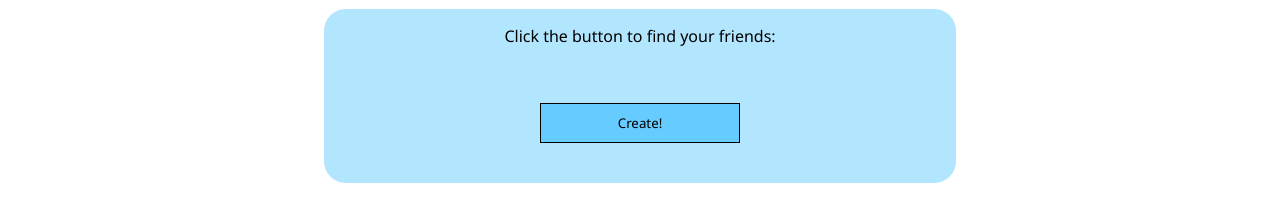
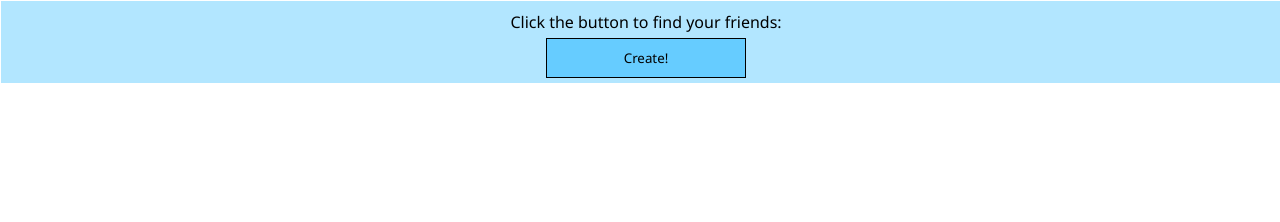
Before and after one commit to melaniecebula/geo.ly, a plain HTML site: page index.html in a window 1280 px wide. Drawn offline with Linux system fonts and the light colour scheme; some packages are replaced by stand-ins of ours.

Commit message:
full screen map

```diff
--- a/index.html
+++ b/index.html
@@ -1,4 +1,5 @@
 <!DOCTYPE html>
+<meta name="viewport" content="width=device-width, initial-scale=1.0, maximum-scale=1.0, user-scalable=no" />
 <html>
 <head>
 
@@ -44,8 +45,8 @@ function showPosition(position){
   lon = position.coords.longitude;
   latlon = new google.maps.LatLng(lat, lon);
   mapholder = document.getElementById('mapholder')
-  mapholder.style.height ='500px';
-  mapholder.style.width ='500px';
+  mapholder.style.height = window.innerHeight-document.getElementById("mytable").offsetHeight-10+"px";
+  mapholder.style.width = window.innerWidth;
 
   var myOptions = {
   center: latlon,zoom:14,
--- a/style.css
+++ b/style.css
@@ -1,17 +1,22 @@
-p{
+body{
 	font-family: 'Noto Sans', sans-serif;
+    width:100%;
+    margin: 0;
 }
 
+p{
+    margin: 5px;
+}
 #mytable{
-    width: 50%;
+    width: 100%;
     height: 100%;
     background: #B2E6FF;
     border: 1px solid white;
-    border-radius: 23px;
+    //border-radius: 23px;
+    padding: 5px;
 }
 
 #mapholder{
-    margin: 20px;
     position: relative;
     float:center;
 }
@@ -26,7 +31,6 @@ p{
     vertical-align: center;
     border: 1px solid black;
     transition: background .08s ease-in;
-    margin: 40px;
 
 }
 
```
